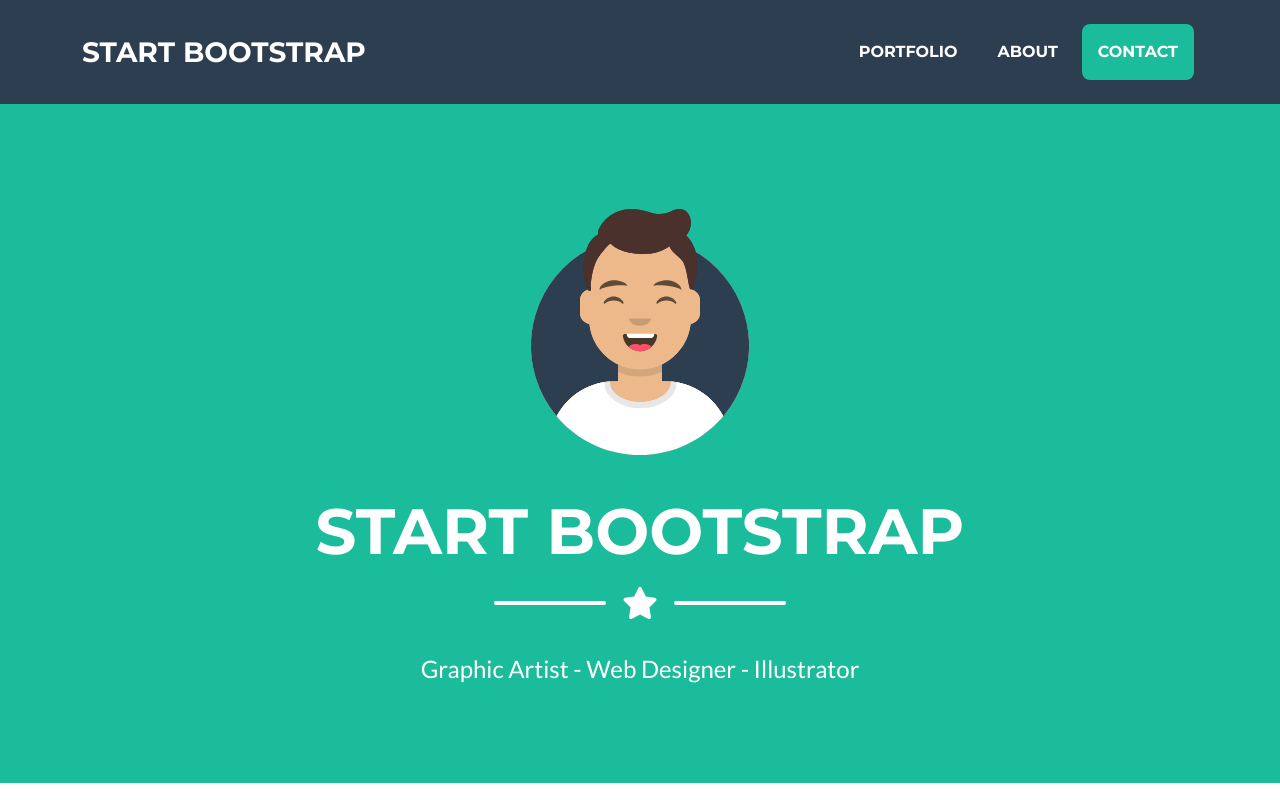
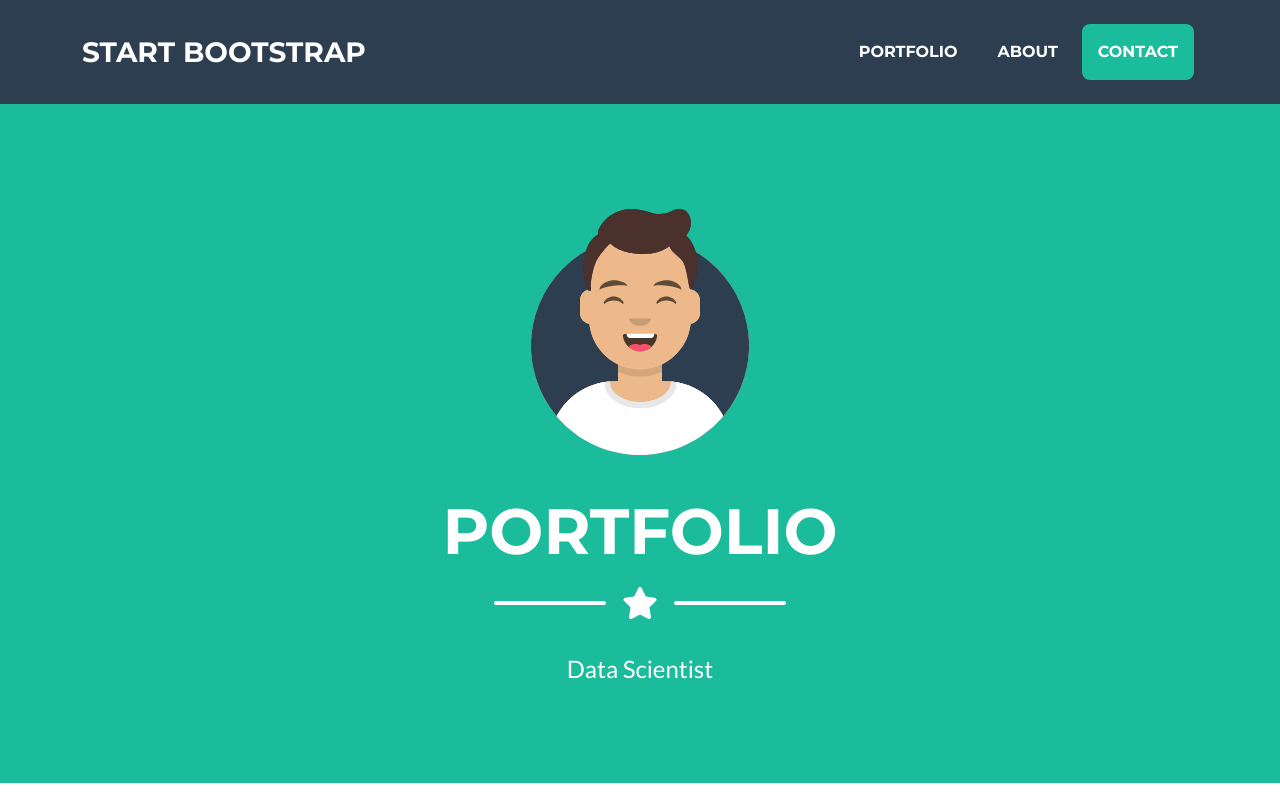
Before and after one commit to rwhite02/rwhite02.github.io, a plain HTML site: page index.html in a window 1280 px wide. Shown: the top 800 px of the page. Drawn offline with nearby package versions, Linux system fonts and the light colour scheme.

Commit message:
edited website name and title

```diff
--- a/index.html
+++ b/index.html
@@ -40,7 +40,7 @@
                 <!-- Masthead Avatar Image-->
                 <img class="masthead-avatar mb-5" src="assets/img/avataaars.svg" alt="..." />
                 <!-- Masthead Heading-->
-                <h1 class="masthead-heading text-uppercase mb-0">Start Bootstrap</h1>
+                <h1 class="masthead-heading text-uppercase mb-0">Portfolio</h1>
                 <!-- Icon Divider-->
                 <div class="divider-custom divider-light">
                     <div class="divider-custom-line"></div>
@@ -48,7 +48,7 @@
                     <div class="divider-custom-line"></div>
                 </div>
                 <!-- Masthead Subheading-->
-                <p class="masthead-subheading font-weight-light mb-0">Graphic Artist - Web Designer - Illustrator</p>
+                <p class="masthead-subheading font-weight-light mb-0">Data Scientist</p>
             </div>
         </header>
         <!-- Portfolio Section-->
```
